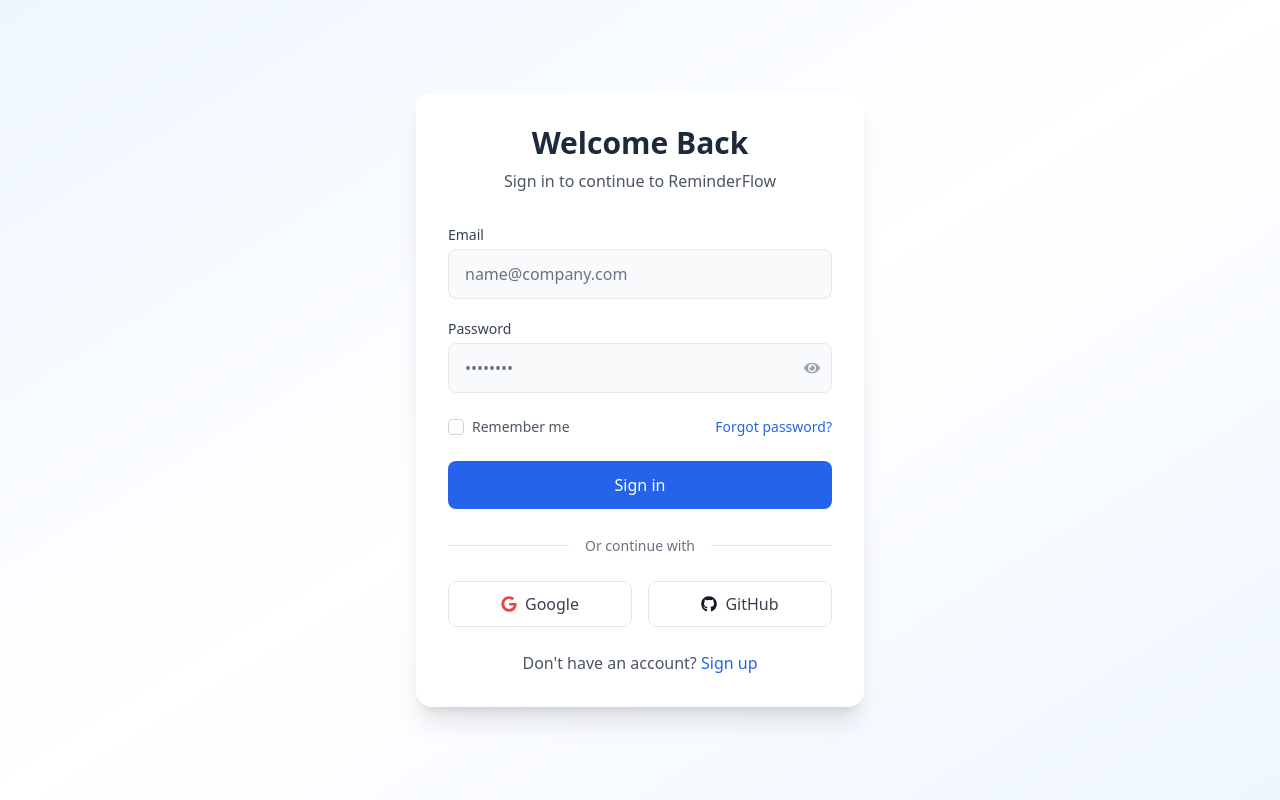
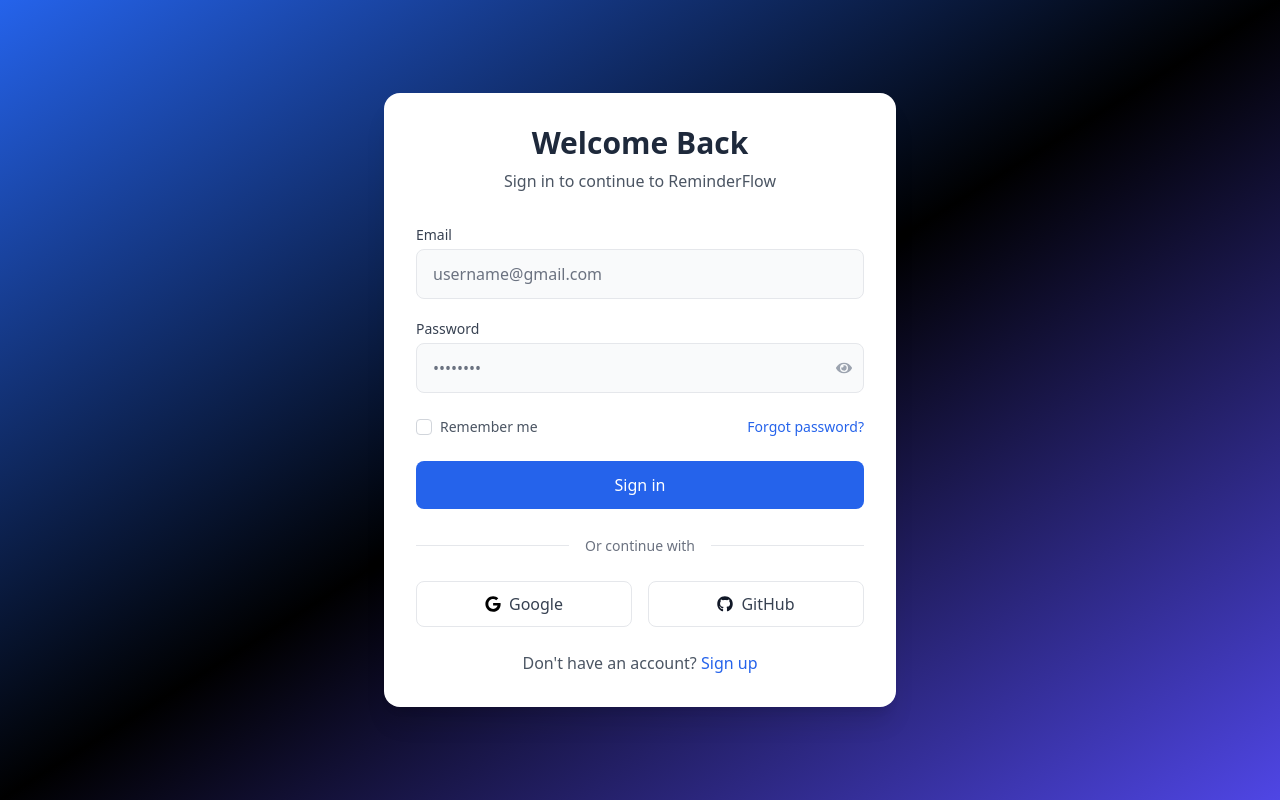
Before and after one commit to dev-code-create/ReminderFlow, a React (Vite) app in the folder Client/: page /login in a window 1280 px wide. Built offline with nearby package versions, Linux system fonts and the light colour scheme.

Commit message:
Minor changes in login page

```diff
--- a/Client/src/components/auth/Login.jsx
+++ b/Client/src/components/auth/Login.jsx
@@ -22,8 +22,8 @@ const Login = () => {
   };
 
   return (
-    <div className="min-h-screen flex items-center justify-center bg-gradient-to-br from-brand-light via-white to-brand-light">
-      <div className="w-full max-w-md p-8 space-y-8 bg-white rounded-2xl shadow-xl">
+    <div className="min-h-screen flex items-center justify-center bg-gradient-to-br from-brand-primary via-black to-brand-secondary">
+      <div className="w-full max-w-lg p-8 space-y-8 bg-white rounded-2xl shadow-xl">
         <div className="text-center space-y-2">
           <h2 className="text-3xl font-bold text-brand-dark">Welcome Back</h2>
           <p className="text-gray-600">Sign in to continue to ReminderFlow</p>
@@ -37,7 +37,7 @@ const Login = () => {
               </label>
               <input
                 type="email"
-                placeholder="name@company.com"
+                placeholder="username@gmail.com"
                 value={email}
                 onChange={(e) => setEmail(e.target.value)}
                 className="w-full px-4 py-3 bg-gray-50 border border-gray-200 rounded-lg text-gray-900 focus:outline-none focus:border-brand-primary focus:ring-1 focus:ring-brand-primary transition-colors"
@@ -108,7 +108,7 @@ const Login = () => {
               type="button"
               className="flex items-center justify-center gap-2 py-2.5 border border-gray-200 rounded-lg hover:bg-gray-50 transition-colors duration-200"
             >
-              <FaGoogle className="text-red-500" />
+              <FaGoogle className="" />
               <span className="text-gray-700 font-medium">Google</span>
             </button>
             <button
```
